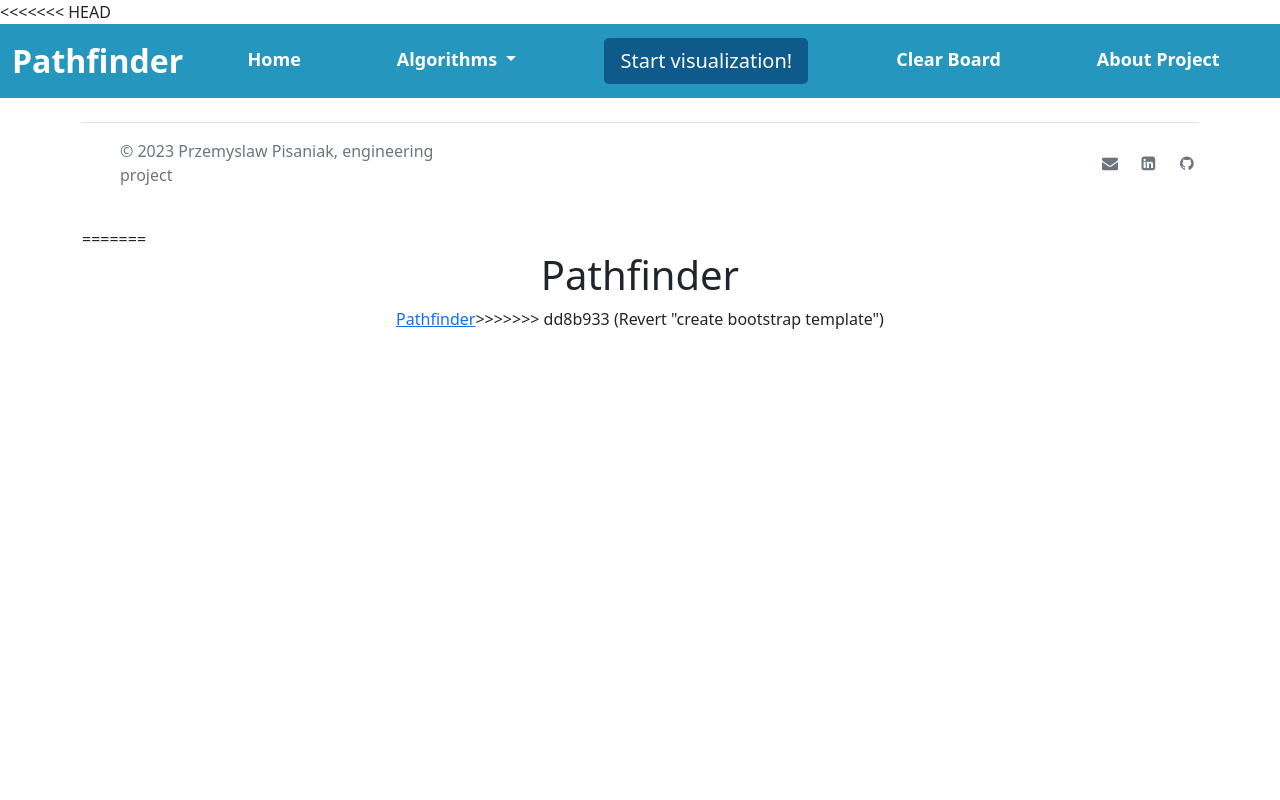
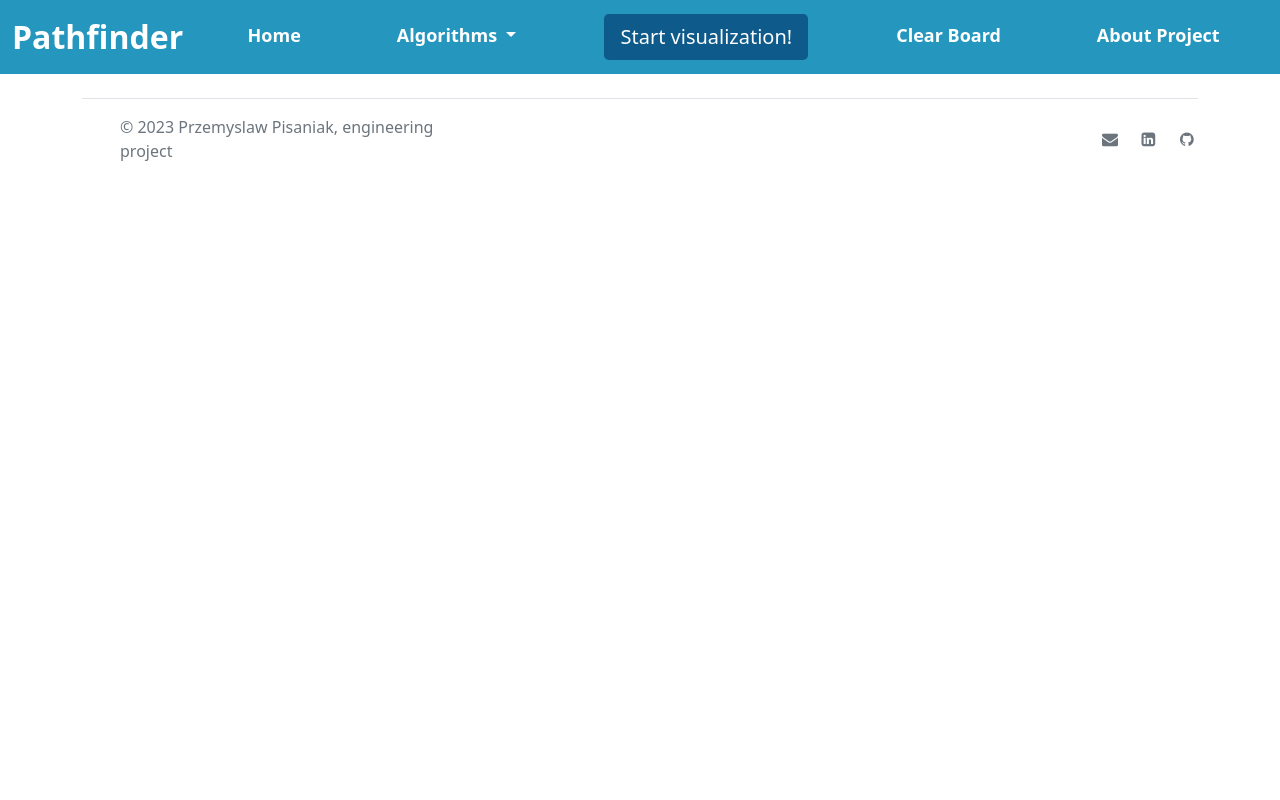
Before and after one commit to pprzemek56/pathfinder, a Python web app: template templates/index.html in a window 1280 px wide. Run offline with Jinja, Linux system fonts and the light colour scheme; the template is opened without the code that fills it, so the values that code supplies are empty.

Commit message:
remove text from diff from index.html

```diff
--- a/templates/index.html
+++ b/templates/index.html
@@ -12,7 +12,6 @@
     <title>Pathfinder</title>
 </head>
 <body>
-<<<<<<< HEAD
     <div class="wrapper">
         <nav class="navbar navbar-expand-lg navbar-light bg-light">
           <div class="container-fluid">
@@ -66,16 +65,6 @@
               <li class="ms-3"><a class="text-muted" href="#"><i class="icon-github-circled"></i></a></li>
             </ul>
           </footer>
-=======
-    <div class="container-fluid">
-        <div class="nav justify-content-center">
-            <h1>Pathfinder</h1>
-        </div>
-        <div class="nav justify-content-center">
-            <a class="nav-item">Pathfinder</a>
->>>>>>> dd8b933 (Revert "create bootstrap template")
-        </div>
-    </div>
     <script src="https://cdn.jsdelivr.net/npm/bootstrap@5.0.2/dist/js/bootstrap.bundle.min.js" integrity="sha384-MrcW6ZMFYlzcLA8Nl+NtUVF0sA7MsXsP1UyJoMp4YLEuNSfAP+JcXn/tWtIaxVXM" crossorigin="anonymous"></script>
 </body>
 </html>
```
